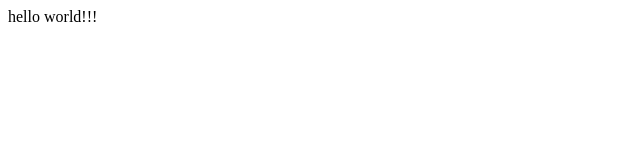
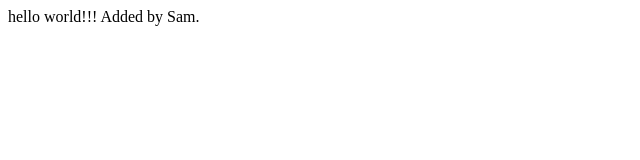
Before and after one commit to samuelatuma1/getfitt, a plain HTML site: page index.html in a window 1280 px wide. Shown: the whole page, without its empty margins (0-640 px from the left). Drawn offline with Linux system fonts and the light colour scheme.

Commit message:
added a text

```diff
--- a/index.html
+++ b/index.html
@@ -8,5 +8,6 @@
 </head>
 <body>
     hello world!!!
+    Added by Sam.
 </body>
 </html>
```
